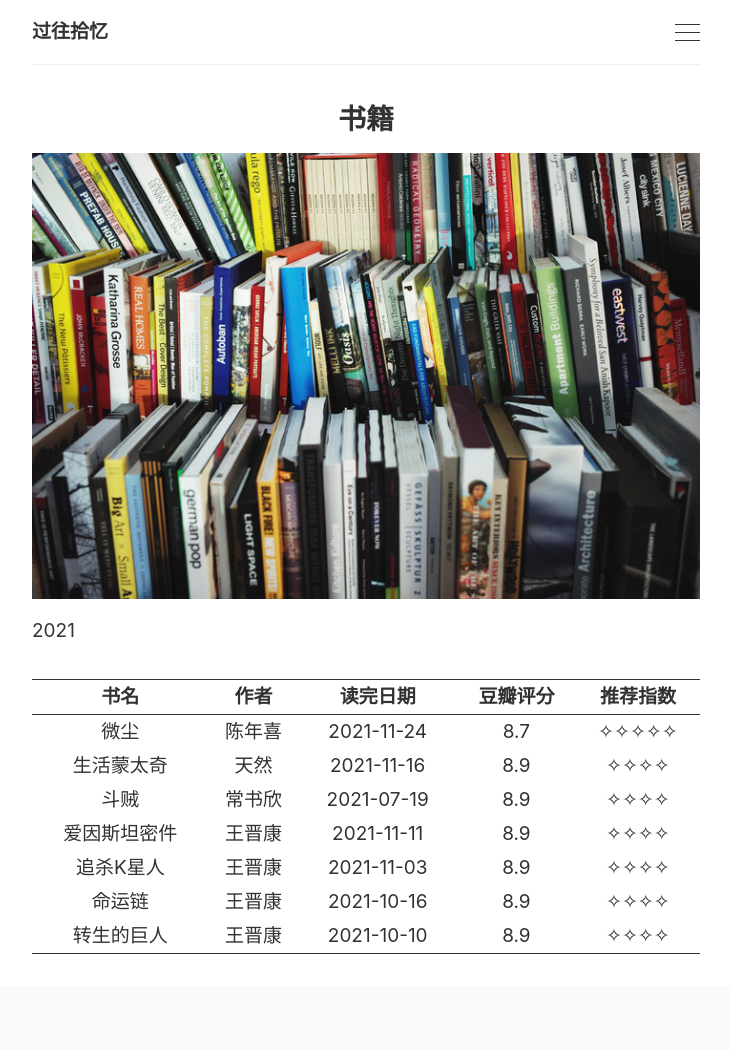
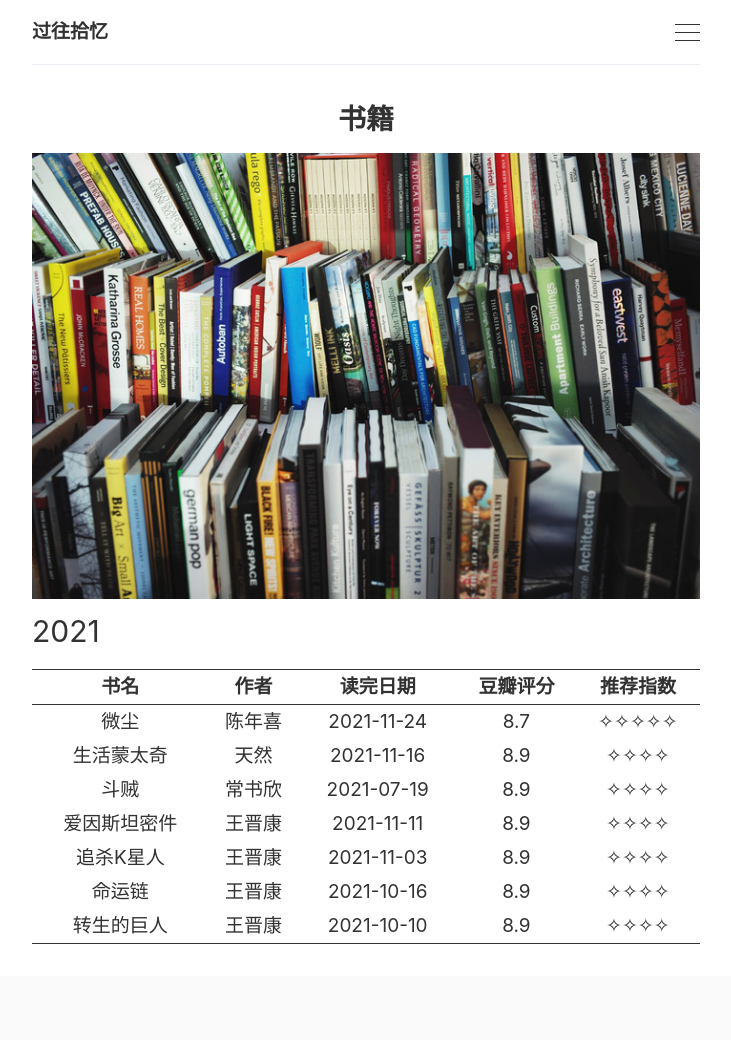
Before and after one commit to SWHL/SWHL.github.io, a Jekyll site: the page built from _pages/books.md, in a window 1280 px wide. Shown: the whole page, without its empty margins (274-1005 px from the left). Built offline with Jekyll 4.4.1, drawn with Linux system fonts in a browser that asks for light colours.

Commit message:
update files

```diff
--- a/_pages/books.md
+++ b/_pages/books.md
@@ -4,7 +4,7 @@ title: 书籍
 image: '/images/pages/books.jpg'
 ---
 
-<p style="margin: 0 auto;">2021</p>
+<p style="margin-bottom:-10px;font-size:30px">2021</p>
 
 <table style="width:100%; height:100%; margin: 0 auto; text-align:center;border-top:1px solid;border-bottom:1px solid;">
     <thead style="border-bottom:1px solid;">
```
